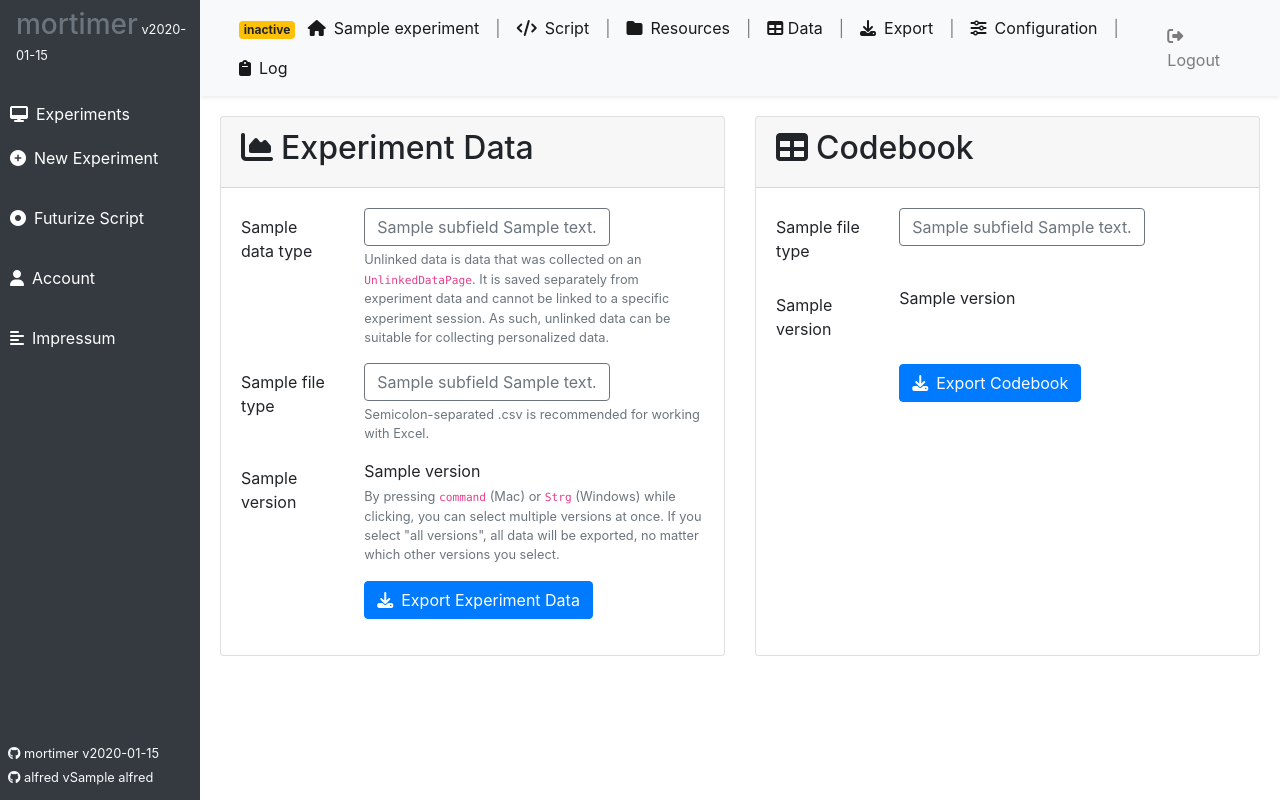
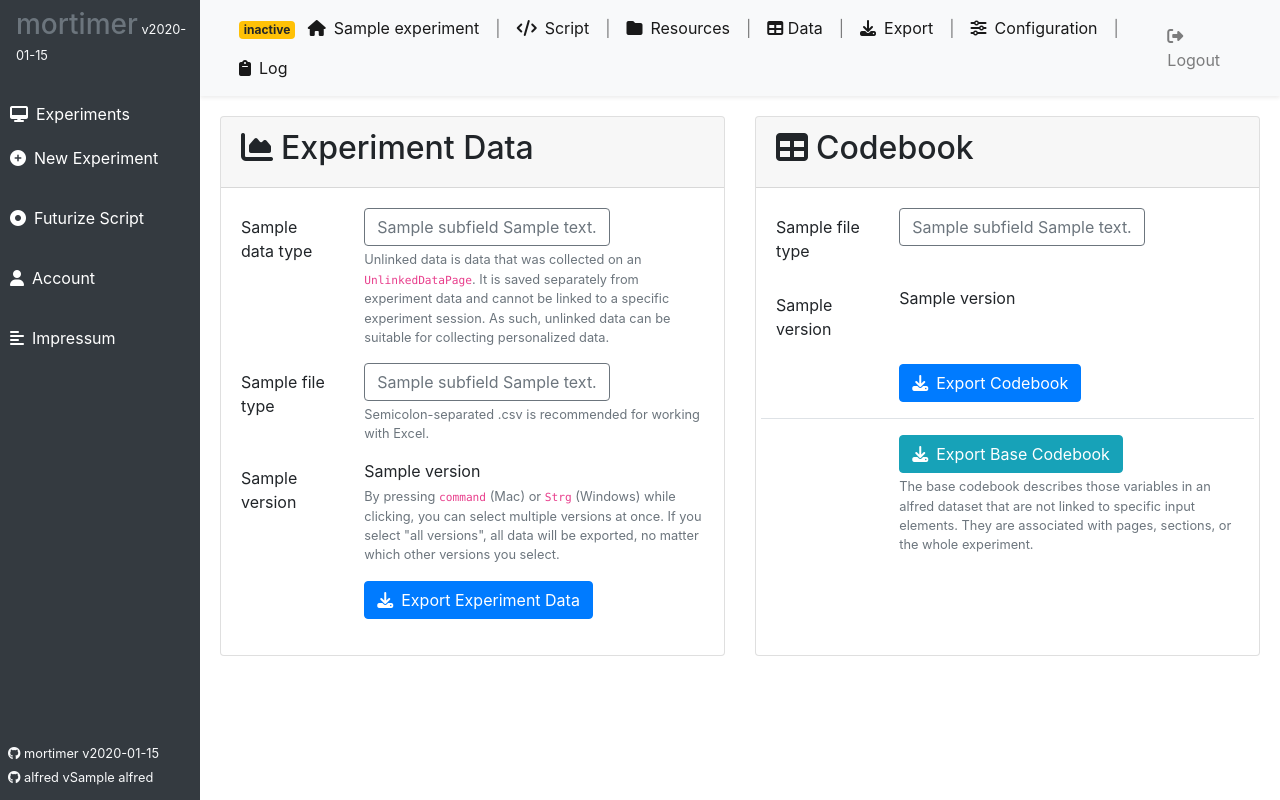
Before and after one commit to ctreffe/mortimer, a Python web app: template src/mortimer/templates/web_export.html in a window 1280 px wide. Run offline with Jinja, Linux system fonts and the light colour scheme; the template is opened without the code that fills it: most values are stand-ins (such as "Sample title", 1, 10 or a date in 2020); some libraries are stand-ins or nearby versions.

Commit message:
add base codebook export

```diff
--- a/src/mortimer/templates/web_export.html
+++ b/src/mortimer/templates/web_export.html
@@ -137,6 +137,7 @@
 
     {# Codebook #}
     <div class="col-12 col-lg-6">
+
         <div class="card h-100">
             <div class="card-header">
                 <h2 class="card-heading"><i class="fas fa-table mr-2"></i>Codebook</h2>
@@ -211,6 +212,25 @@
                     </div>
                 </div>
 
+                <div class="form-group row border-top">
+                    <div class="col-3">
+
+                    </div>
+                    <div class="col">
+                        <a href="{{ url_for('web_experiments.export_base_codebook') }}" class="btn btn-info mt-3"><i
+                                class="fas fa-download mr-2"></i>Export
+                            Base
+                            Codebook</a>
+                        <small class="form-text text-muted">
+                            The base codebook describes those variables in an alfred dataset that are not linked to
+                            specific
+                            input elements. They are associated with pages, sections, or the whole experiment.
+                        </small>
+                    </div>
+                </div>
+
+
+
             </form>
 
 
```
Also changed, not shown: src/mortimer/web_experiments/routes.py (+29 -5 lines).
